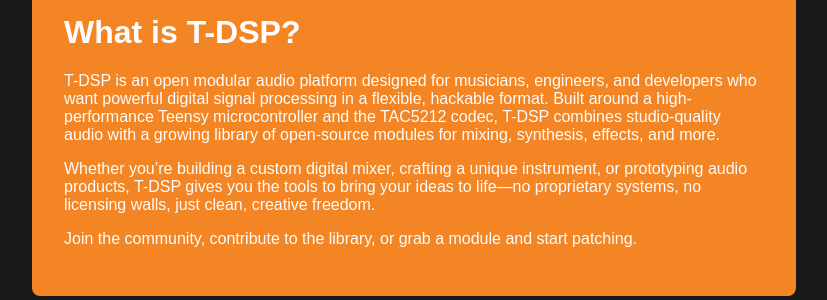
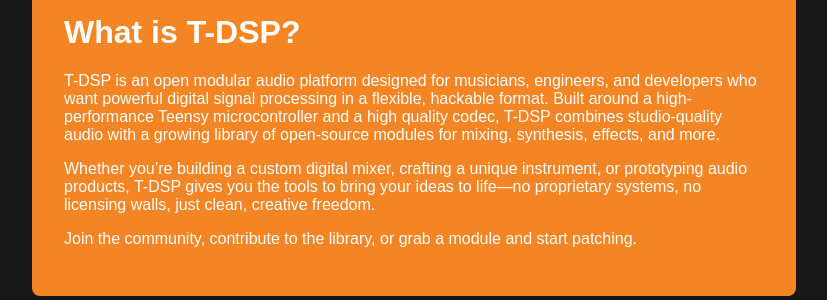
Before and after one commit to t-dsp/t-dsp.com, a Jekyll site: the page built from index.md, in a window 1280 px wide. Shown: the part 286-586 px from the top of the page, without its empty margins (226-1053 px from the left). Built offline with Jekyll 4.4.1, drawn with Linux system fonts in a browser that asks for light colours.

Commit message:
Update index.md

```diff
--- a/index.md
+++ b/index.md
@@ -7,7 +7,7 @@ title: t-dsp.com
 
 # What is T-DSP?
 
-T-DSP is an open modular audio platform designed for musicians, engineers, and developers who want powerful digital signal processing in a flexible, hackable format. Built around a high-performance Teensy microcontroller and the TAC5212 codec, T-DSP combines studio-quality audio with a growing library of open-source modules for mixing, synthesis, effects, and more.
+T-DSP is an open modular audio platform designed for musicians, engineers, and developers who want powerful digital signal processing in a flexible, hackable format. Built around a high-performance Teensy microcontroller and a high quality codec, T-DSP combines studio-quality audio with a growing library of open-source modules for mixing, synthesis, effects, and more.
 
 Whether you're building a custom digital mixer, crafting a unique instrument, or prototyping audio products, T-DSP gives you the tools to bring your ideas to life—no proprietary systems, no licensing walls, just clean, creative freedom.
 
```
